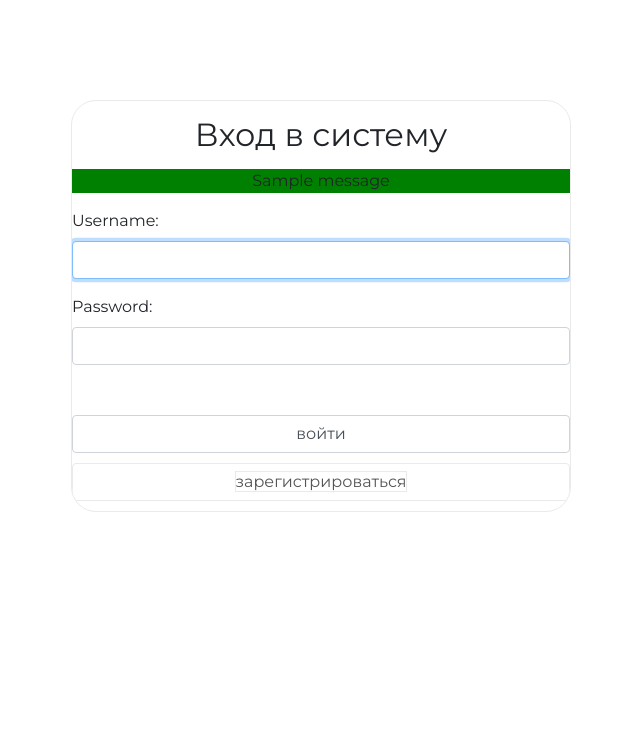
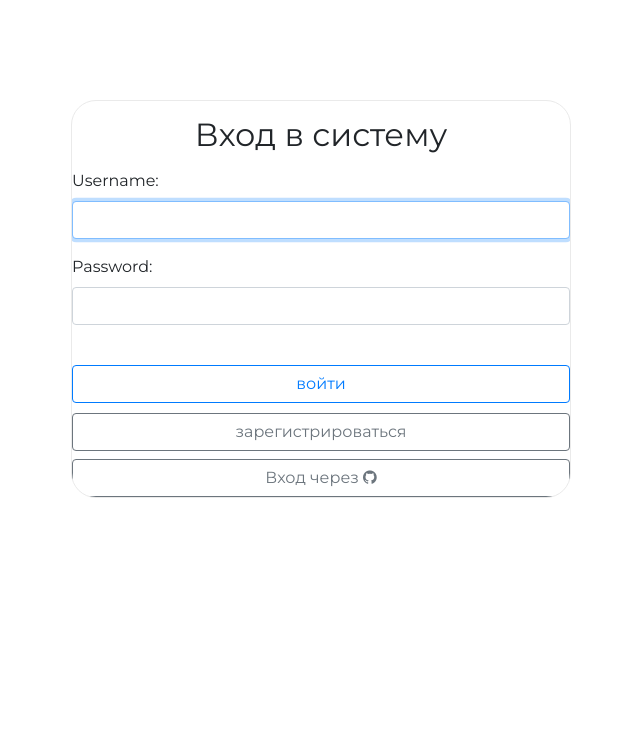
Before and after one commit to BorisToboltsov/django_optimization_tools_2, a Django app: page /auth/login/ in a window 1280 px wide. Shown: the top 741 px of the page, without its empty margins (319-959 px from the left). Run offline with Django 3.2, Linux system fonts and the light colour scheme; tables that the repository leaves empty hold one stand-in row (values such as "Sample post"); one stand-in notice (Sample message) is shown; parts of the project's set-up code (start-up, migrations or seed data) failed here and were passed over; some libraries are stand-ins or nearby versions.

Commit message:
lesson_2. Social auth

```diff
--- a/authnapp/models.py
+++ b/authnapp/models.py
@@ -7,7 +7,7 @@ from django.utils.timezone import now
 
 class ShopUser(AbstractUser):
     avatar = models.ImageField(upload_to="users_avatars", blank=True)
-    age = models.PositiveIntegerField(verbose_name="возраст")
+    age = models.PositiveIntegerField(verbose_name="возраст", default=18)
     activation_key = models.CharField(verbose_name="ключ подтверждения", max_length=128, blank=True)
     activation_key_expires = models.DateTimeField(
         verbose_name="актуальность ключа", default=(now() + timedelta(hours=48))
--- a/authnapp/templates/authnapp/login.html
+++ b/authnapp/templates/authnapp/login.html
@@ -2,27 +2,21 @@
 {% load static %}
 
 {% block content %}
-{% if messages %}
-<ul class="messages">
-    {% for message in messages %}
-    <li class="{{ message.tags }}">
-        <p style="background: green; text-align: center;">{{ message }}</p></li>
-    {% endfor %}
-</ul>
-{% endif %}
+
 <form class="form-horizontal" action="{% url 'auth:login' %}" method="post">
     {% csrf_token %}
     {% if next_page %}
-        <input type="hidden" name="next_page" value="{{ next_page }}">
+    <input type="hidden" name="next_page" value="{{ next_page }}">
     {% endif %}
     {{ login_form.as_p }}
     <br>
-    <input class="form-control" type="submit" value="войти">
+    <input class="btn btn-outline-primary btn-block" type="submit" value="войти">
 </form>
-<button class="btn btn-round form-control">
-    <a href="{% url 'auth:register' %}" class="">
-        зарегистрироваться
-    </a>
-</button>
+<a href="{% url 'auth:register' %}" class="btn btn-outline-secondary btn-block" role="button">
+    зарегистрироваться
+</a>
+<a href="{% url 'social:begin' 'github' %}?next=/" class="btn btn-outline-secondary btn-block" role="button">
+    Вход через <i class="fa fa-github" aria-hidden="true"></i>
+</a>
 
 {% endblock content %}
--- a/authnapp/views.py
+++ b/authnapp/views.py
@@ -96,7 +96,7 @@ def verify(request, email, activation_key):
             print(f"user {user} is activated")
             user.is_active = True
             user.save()
-            auth.login(request, user)
+            auth.login(request, user, backend="django.contrib.auth.backends.ModelBackend")
 
             return render(request, "authnapp/verification.html")
         print(f"error activation user: {user}")
--- a/geekshop/urls.py
+++ b/geekshop/urls.py
@@ -1,7 +1,7 @@
 from django.conf import settings
 from django.conf.urls import include
 from django.conf.urls.static import static
-from django.urls import re_path
+from django.urls import re_path, path
 
 import mainapp.views as mainapp
 
@@ -12,6 +12,7 @@ urlpatterns = [
     re_path(r"^auth/", include("authnapp.urls", namespace="auth")),
     re_path(r"^basket/", include("basketapp.urls", namespace="basket")),
     re_path(r"^admin/", include("adminapp.urls", namespace="admin")),
+    path("", include("social_django.urls", namespace="social")),
 ]
 
 
```
Also changed, not shown: geekshop/settings.py (+18 -0 lines), requirements.txt (+15 -0 lines), authnapp/migrations/0003_default_age.py (added).
